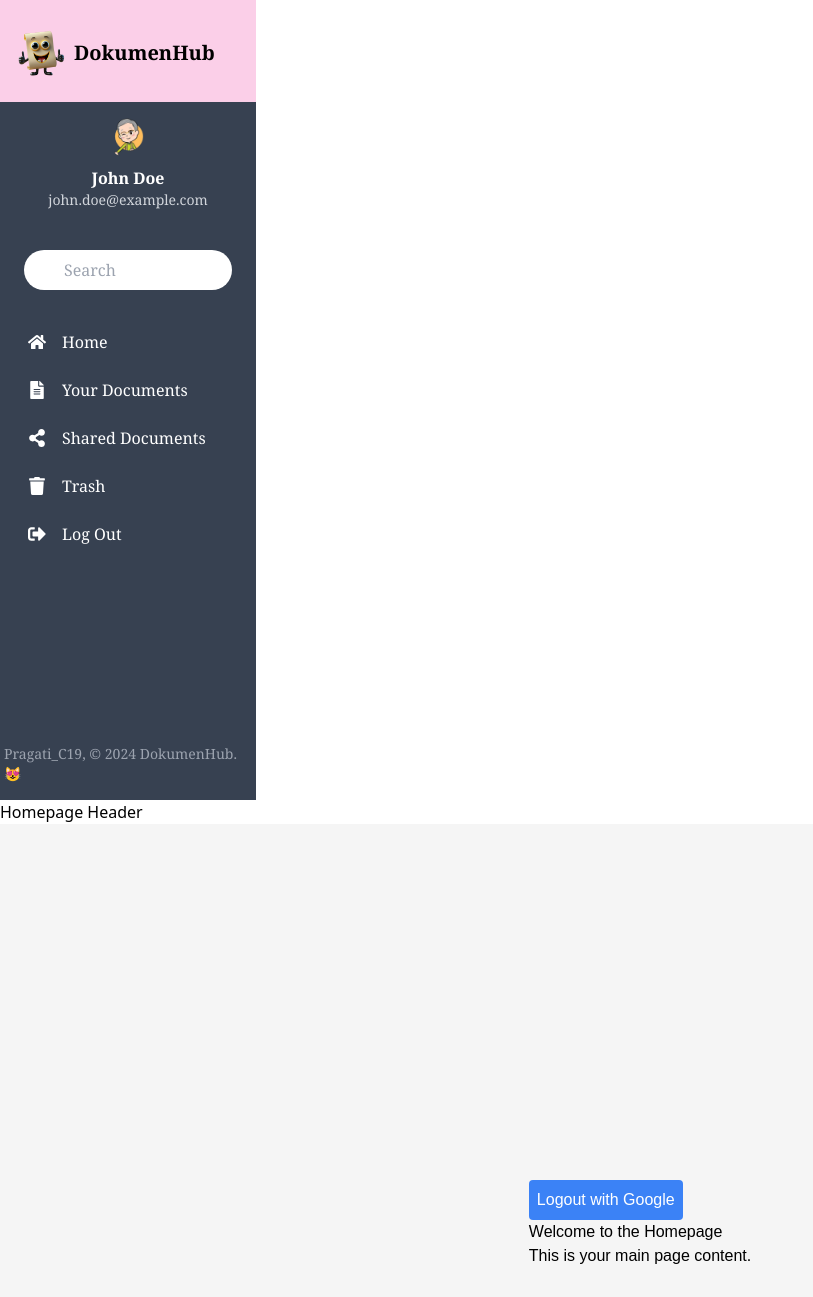
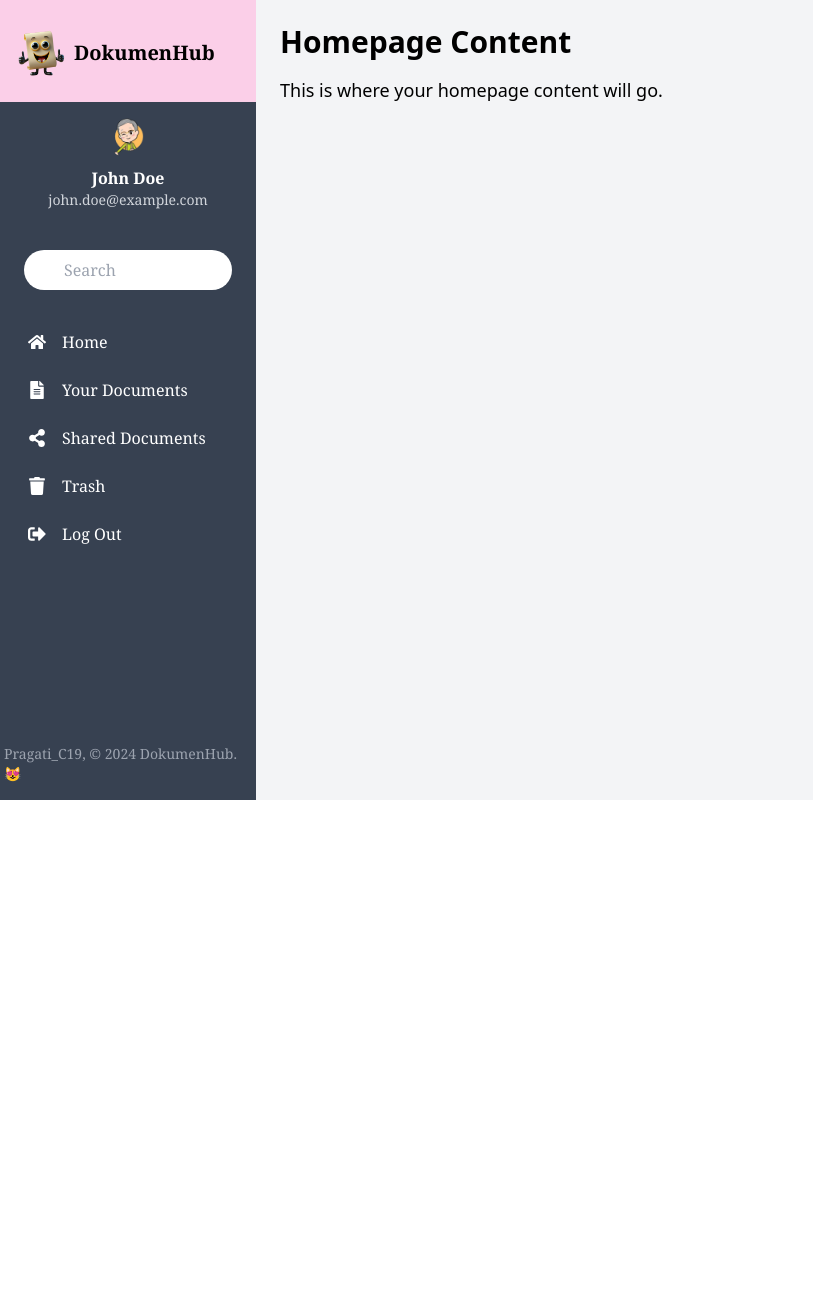
Before and after one commit to Pragati-C19/DokumenHub, a Next.js app: page /homepage in a window 1280 px wide. Shown: the top 1297 px of the page, without its empty margins (0-813 px from the left). After the commit the page ends 800 px from the top, so only its background shows below. Built offline with nearby package versions, Linux system fonts and the light colour scheme.

Commit message:
💄 sidebar setup is completed and logout button is working too

```diff
--- a/app/components/sidebar-close.jsx
+++ b/app/components/sidebar-close.jsx
@@ -1,11 +1,13 @@
 // Closed Sidebar
+
+"use client"; // Add this directive to make it a Client Component
 
 import { FaUser, FaSearch, FaHome, FaFileAlt, FaShareAlt, FaTrash, FaSignOutAlt } from "react-icons/fa"; // Icons
 import Image from "next/image";
 import logo from "../public/logo.png";
 
 
-const SidebarClosed = ({ toggleSidebar }) => {
+const SidebarClosed = ({ toggleSidebar, logoutWithGoogle }) => {
   return (
     <div className="w-20 h-screen bg-gray-700 flex flex-col items-center relative transition-width duration-300">
 
--- a/app/components/sidebar-open.jsx
+++ b/app/components/sidebar-open.jsx
@@ -1,10 +1,12 @@
 // Opened Sidebar
+
+"use client"; // Add this directive to make it a Client Component
 
 import { FaHome, FaTrash, FaSignOutAlt, FaFileAlt, FaShareAlt } from "react-icons/fa"; // Icons
 import Image from "next/image";
 import logo from "../public/logo.png";
 
-const SidebarOpen = ({ profileData, toggleSidebar }) => {
+const SidebarOpen = ({ profileData, toggleSidebar, logoutWithGoogle }) => {
 
   return (
     <div className="w-64 h-screen bg-gray-700 relative transition-width duration-300 font-serif">
@@ -61,17 +63,16 @@ const SidebarOpen = ({ profileData, toggleSidebar }) => {
             <FaTrash className="text-white text-lg" />
             <span className="ml-4 text-white">Trash</span>
           </div>
-          <div className="flex items-center px-4 py-2 hover:bg-gray-800 rounded-full cursor-pointer">
+          <button className="flex items-center px-4 py-2 hover:bg-gray-800 rounded-full cursor-pointer" onClick={logoutWithGoogle}>
             <FaSignOutAlt className="text-white text-lg" />
             <span className="ml-4 text-white">Log Out</span>
-          </div>
+          </button>
       </div>
 
       {/* Copyright */}
       <div className="absolute bottom-4 text-gray-400 text-sm font-serif px-1">
             <p>Pragati_C19, &copy; 2024 DokumenHub.😻</p>
         </div>
-
     </div>
   );
 };
--- a/app/components/sidebar.jsx
+++ b/app/components/sidebar.jsx
@@ -3,6 +3,7 @@
 "use client"; // Add this directive to make it a Client Component
 
 import useSidebarToggle from "../hooks/useSidebarToggle";
+import useGoogleLogout from "../hooks/useGoogleLogout";
 import SidebarOpen from "./sidebar-open";
 import SidebarClosed from "./sidebar-close";
 import profilepic1 from "../public/profile-icons/profile-pic1.png"
@@ -10,6 +11,7 @@ import profilepic1 from "../public/profile-icons/profile-pic1.png"
 const Sidebar = () => {
 
   const { isOpen, toggleSidebar } = useSidebarToggle();
+  const { logoutWithGoogle} = useGoogleLogout();
 
   const profileData = {
     profileImage: profilepic1,
@@ -20,9 +22,9 @@ const Sidebar = () => {
   return (
     <div className="flex">
       {isOpen ? (
-        <SidebarOpen profileData={profileData} toggleSidebar={toggleSidebar} />
+        <SidebarOpen profileData={profileData} toggleSidebar={toggleSidebar} logoutWithGoogle={logoutWithGoogle}/>
       ) : (
-        <SidebarClosed toggleSidebar={toggleSidebar} />
+        <SidebarClosed toggleSidebar={toggleSidebar} logoutWithGoogle={logoutWithGoogle}/>
       )}
     </div>
   );
--- a/app/homepage/layout.jsx
+++ b/app/homepage/layout.jsx
@@ -1,20 +1,12 @@
 // Layout page of Home page (after login)
 
 import React from 'react';
-import Sidebar from '../components/sidebar';
 
 const HomepageLayout = ({ children }) => {
     return (
-        <div>
-            <Sidebar />
-            <header>
-                <h2>Homepage Header</h2>
-            </header>
-            <main>{children}</main>
-            <footer>
-                <p>Homepage Footer</p>
-            </footer>
-        </div>
+        <>
+            {children}
+        </>
     );
 };
 
--- a/app/homepage/page.jsx
+++ b/app/homepage/page.jsx
@@ -1,14 +1,19 @@
 // Home page (after login)
 
-import LogoutButton from "../components/logout-button";
+import Sidebar from '../components/sidebar';
 
 const Homepage = () => {
 
   return (
-    <div>
-      <LogoutButton />
-      <h1>Welcome to the Homepage</h1>
-      <p>This is your main page content.</p>
+    <div className="flex min-h-screen">
+      {/* Sidebar Component */}
+      <Sidebar />
+
+      {/* Main content */}
+      <div className="flex-1 bg-gray-100 p-6">
+        <h1 className="text-3xl font-bold mb-4">Homepage Content</h1>
+        <p className="text-lg">This is where your homepage content will go.</p>
+      </div>
     </div>
   );
 };
```
